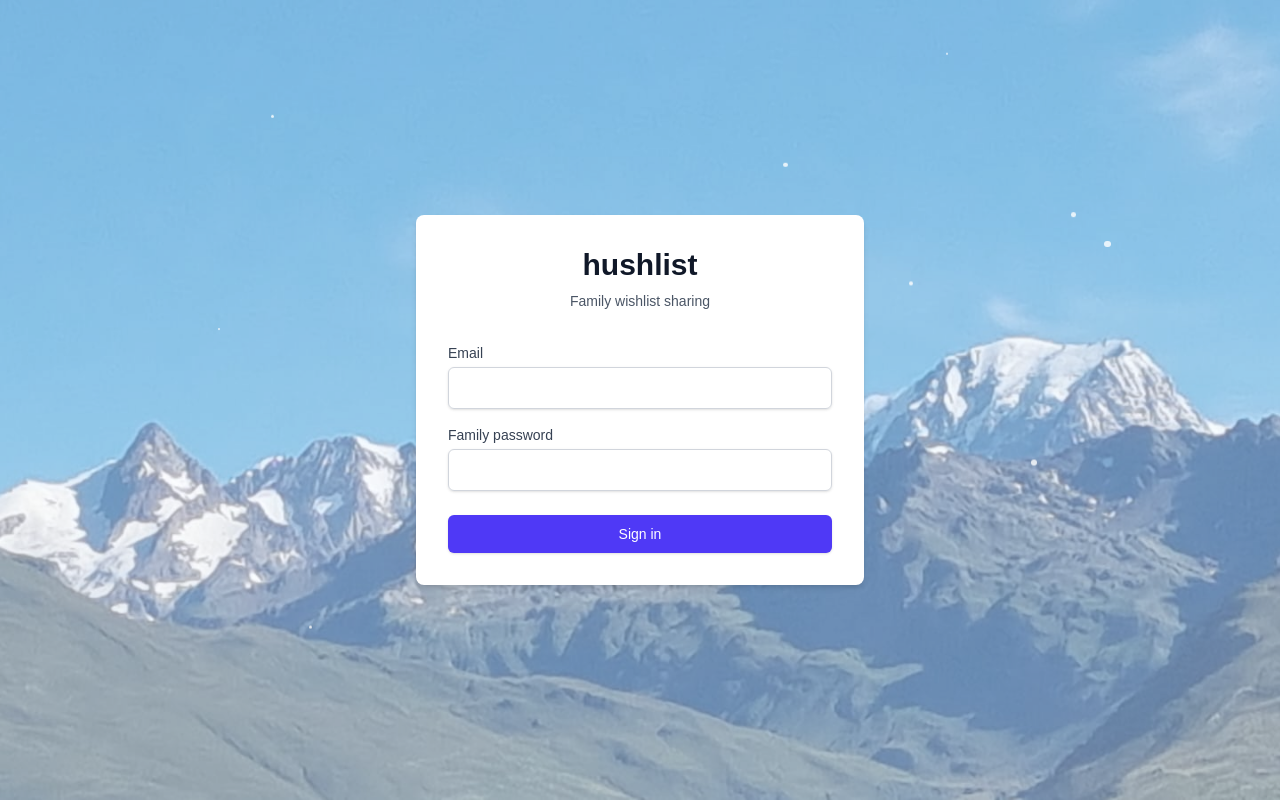
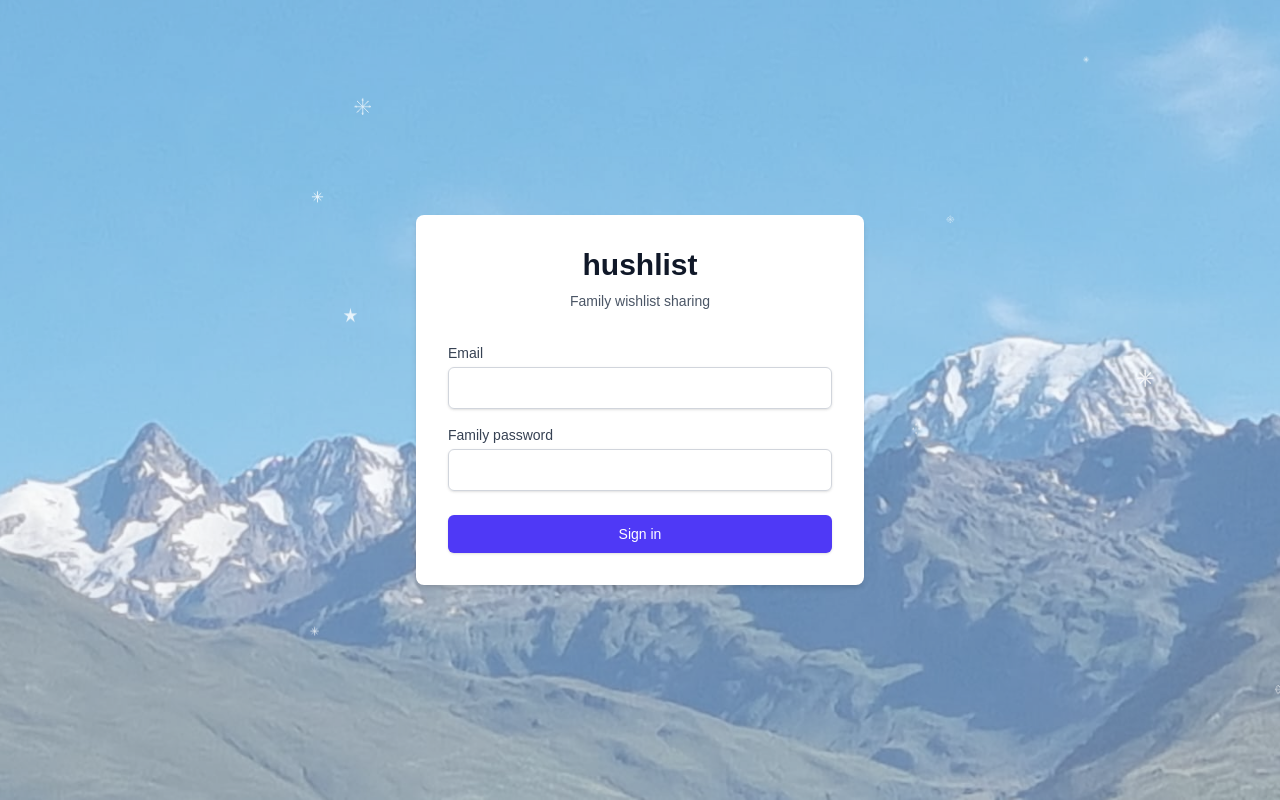
Before and after one commit to jtheory/hushlist, a Next.js app: page /login in a window 1280 px wide. Built offline with nearby package versions, Linux system fonts and the light colour scheme.

Commit message:
feat(ui) better snowflakes

```diff
--- a/app/components/Snowflakes.tsx
+++ b/app/components/Snowflakes.tsx
@@ -5,14 +5,44 @@ import { useEffect, useState } from 'react';
 import type { JSX } from 'react';
 import './fun.css';
 
+const snowflakeShapes = [
+  // Classic 6-pointed snowflake
+  <svg viewBox="0 0 24 24" fill="white" key="shape1">
+    <path d="M12 2L12 22M2 12L22 12M6 6L18 18M18 6L6 18M12 2L9 5M12 2L15 5M12 22L9 19M12 22L15 19M2 12L5 9M2 12L5 15M22 12L19 9M22 12L19 15M6 6L9 9M6 6L3 9M18 18L15 15M18 18L21 15M18 6L15 9M18 6L21 9M6 18L9 15M6 18L3 15" stroke="white" strokeWidth="1" fill="none"/>
+  </svg>,
+  // Simple star snowflake
+  <svg viewBox="0 0 24 24" fill="white" key="shape2">
+    <path d="M12 1L14 10H23L16 15L19 24L12 18L5 24L8 15L1 10H10L12 1Z"/>
+  </svg>,
+  // Detailed snowflake
+  <svg viewBox="0 0 24 24" fill="white" key="shape3">
+    <path d="M12 3L12 21M5 12L19 12M7 7L17 17M17 7L7 17M12 3L10 6L12 6L14 6M12 21L10 18L14 18M5 12L8 10L8 14M19 12L16 10L16 14M7 7L9 10M17 17L15 14M17 7L14 9M7 17L10 15"/>
+  </svg>,
+  // 8-pointed snowflake
+  <svg viewBox="0 0 24 24" fill="white" key="shape4">
+    <path d="M12 2L12 22M2 12L22 12M5 5L19 19M19 5L5 19M12 2L11 4L13 4M12 22L11 20L13 20M2 12L4 11L4 13M22 12L20 11L20 13M5 5L7 7M19 19L17 17M19 5L17 7M5 19L7 17" stroke="white" strokeWidth="1" fill="none"/>
+  </svg>,
+  // Delicate branched snowflake
+  <svg viewBox="0 0 24 24" fill="white" key="shape5">
+    <path d="M12 3L12 21M3 12L21 12M6 6L18 18M18 6L6 18" stroke="white" strokeWidth="1.5" fill="none"/>
+    <circle cx="12" cy="12" r="1.5" fill="white"/>
+    <circle cx="12" cy="7" r="0.8" fill="white"/>
+    <circle cx="12" cy="17" r="0.8" fill="white"/>
+    <circle cx="7" cy="12" r="0.8" fill="white"/>
+    <circle cx="17" cy="12" r="0.8" fill="white"/>
+  </svg>,
+];
+
 const Snowflakes = () => {
   const [snowflakes, setSnowflakes] = useState<JSX.Element[]>([]);
 
   useEffect(() => {
     const createSnowflake = () => {
-      const size = Math.random() * 5 + 2;
+      const size = Math.random() * 15 + 8;
       const left = Math.random() * 100;
       const animationDuration = Math.random() * 5 + 5;
+      const shapeIndex = Math.floor(Math.random() * snowflakeShapes.length);
+      const rotation = Math.random() * 360;
 
       return (
         <div
@@ -23,8 +53,11 @@ const Snowflakes = () => {
             height: `${size}px`,
             left: `${left}vw`,
             animationDuration: `${animationDuration}s`,
+            transform: `rotate(${rotation}deg)`,
           }}
-        ></div>
+        >
+          {snowflakeShapes[shapeIndex]}
+        </div>
       );
     };
 
--- a/app/components/fun.css
+++ b/app/components/fun.css
@@ -29,10 +29,13 @@ body {
 .snowflake {
     position: absolute;
     top: -10px;
-    background-color: white;
-    border-radius: 50%;
     opacity: 0.8;
     animation: fall linear infinite;
+}
+
+.snowflake svg {
+    width: 100%;
+    height: 100%;
 }
 
 @keyframes fall {
```
